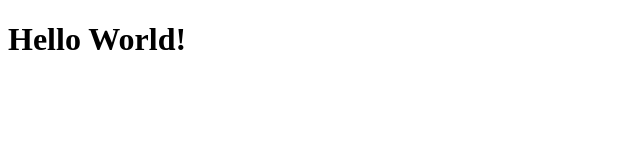
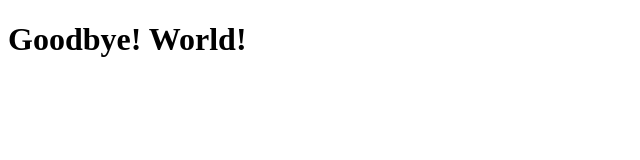
Before and after one commit to MRBWSMIS/hello-world, a plain HTML site: page index.html in a window 1280 px wide. Shown: the whole page, without its empty margins (0-640 px from the left). Drawn offline with Linux system fonts and the light colour scheme.

Commit message:
Title change

```diff
--- a/index.html
+++ b/index.html
@@ -5,7 +5,7 @@
   </head>
 
   <body>
-    <h1>Hello World!</h1>
+    <h1>Goodbye! World!</h1>
   </body>
 
 </html>
```
